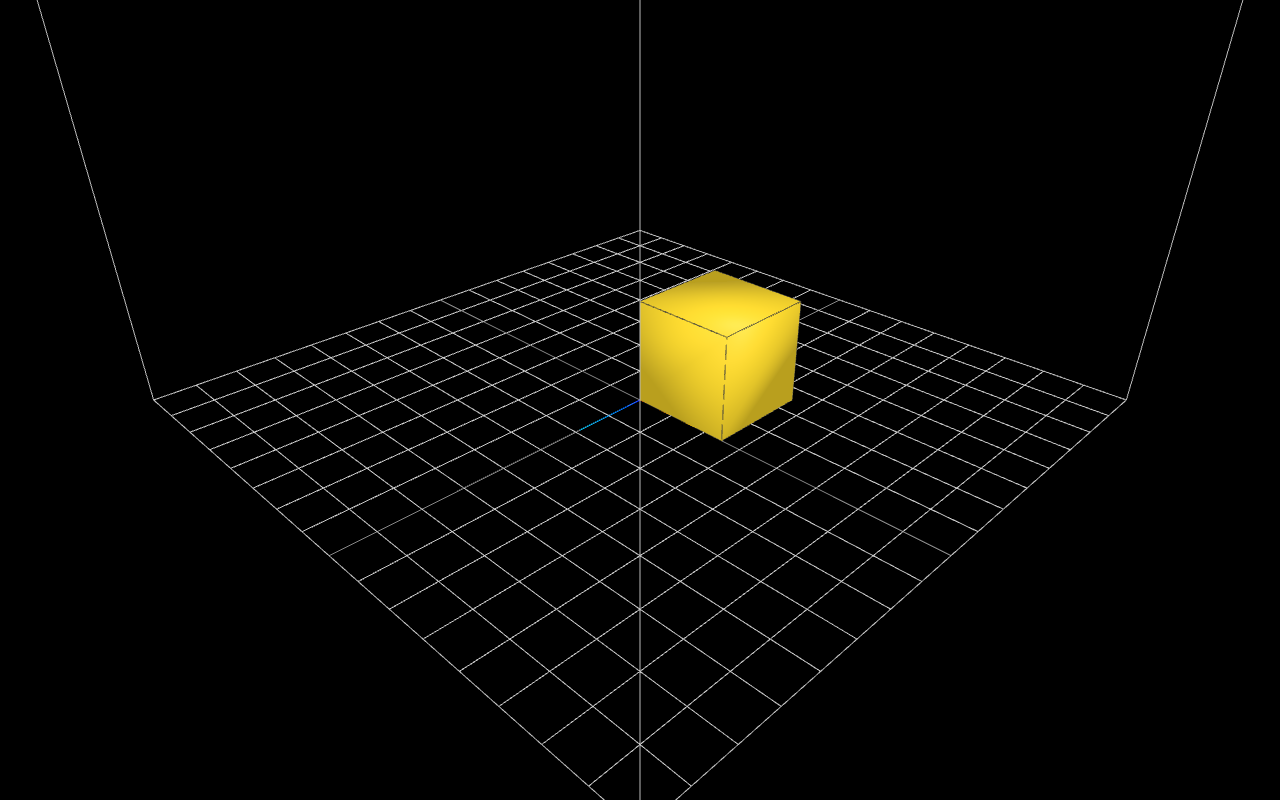
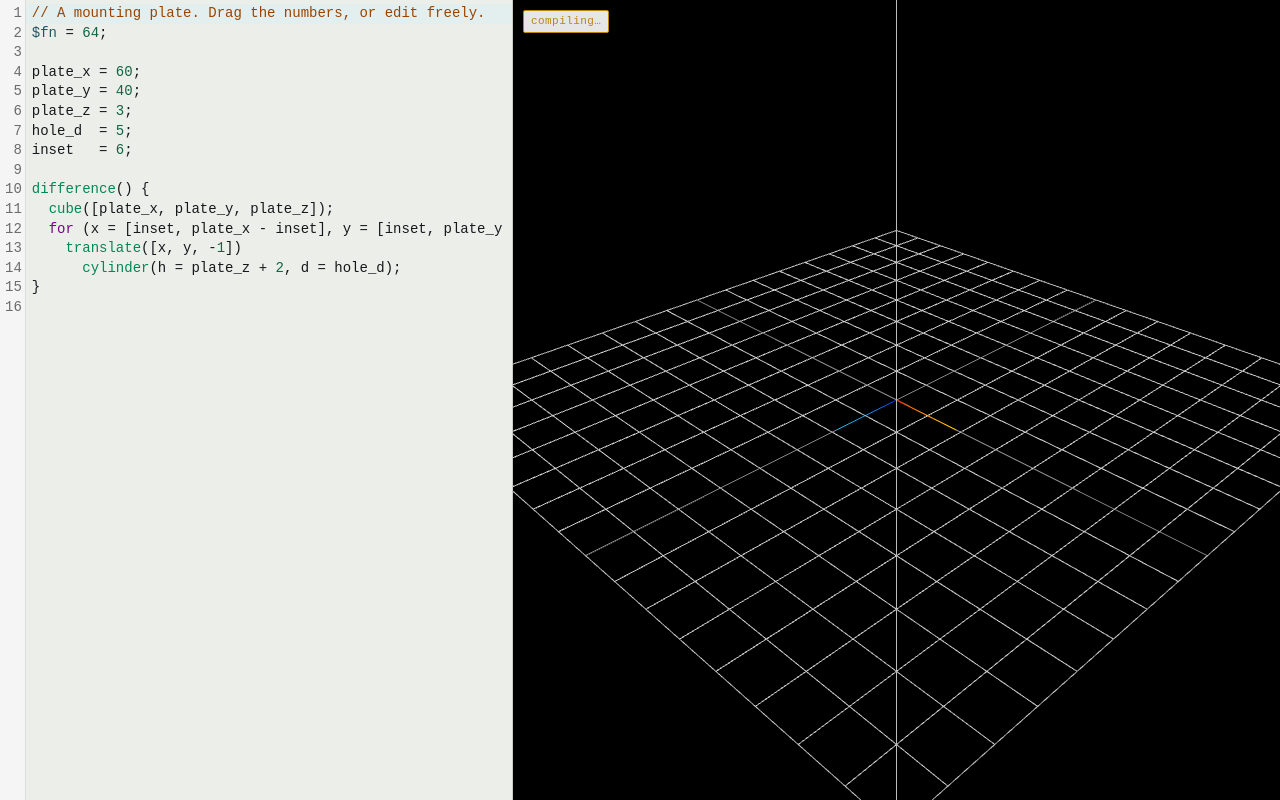
Before and after one commit to pspoerri/Vibe3D, a React (Vite) app: page / in a window 1280 px wide. Built offline with nearby package versions, Linux system fonts and the light colour scheme.

Commit message:
feat: wire editor, compiler and viewport together

```diff
--- a/src/App.tsx
+++ b/src/App.tsx
@@ -1,36 +1,95 @@
-import { useMemo } from 'react'
-import { parseOff } from './kernel/off'
+import { useEffect, useMemo, useRef, useState } from 'react'
+import { Compiler } from './kernel/compile'
+import { parseOff, type Mesh } from './kernel/off'
+import { meshStats } from './kernel/stats'
+import { Editor } from './editor/Editor'
 import { Viewport } from './viewer/Viewport'
 
-const CUBE = `OFF
-8 12 0
-0 0 0
-40 0 0
-40 40 0
-0 40 0
-0 0 40
-40 0 40
-40 40 40
-0 40 40
-3 0 3 2
-3 0 2 1
-3 4 5 6
-3 4 6 7
-3 0 1 5
-3 0 5 4
-3 1 2 6
-3 1 6 5
-3 2 3 7
-3 2 7 6
-3 3 0 4
-3 3 4 7
+const STARTER = `// A mounting plate. Drag the numbers, or edit freely.
+$fn = 64;
+
+plate_x = 60;
+plate_y = 40;
+plate_z = 3;
+hole_d  = 5;
+inset   = 6;
+
+difference() {
+  cube([plate_x, plate_y, plate_z]);
+  for (x = [inset, plate_x - inset], y = [inset, plate_y - inset])
+    translate([x, y, -1])
+      cylinder(h = plate_z + 2, d = hole_d);
+}
 `
 
+const DEBOUNCE_MS = 600
+
 export function App() {
-  const mesh = useMemo(() => parseOff(CUBE), [])
+  const [source, setSource] = useState(STARTER)
+  const [mesh, setMesh] = useState<Mesh | null>(null)
+  const [error, setError] = useState<string | null>(null)
+  const [busy, setBusy] = useState(false)
+  const [ms, setMs] = useState<number | null>(null)
+
+  const compiler = useMemo(() => new Compiler(), [])
+  useEffect(() => () => compiler.dispose(), [compiler])
+
+  // Guards against an earlier compile resolving after a later one.
+  const runIdRef = useRef(0)
+
+  useEffect(() => {
+    const runId = ++runIdRef.current
+    setBusy(true)
+    const timer = setTimeout(async () => {
+      const result = await compiler.compile(source, 'off')
+      if (runIdRef.current !== runId) return // superseded
+      // A cancelled compile is not a failure the user should see.
+      if (!result.ok && result.cancelled) return
+      setBusy(false)
+      setMs(result.ms)
+      if (result.ok) {
+        try {
+          setMesh(parseOff(new TextDecoder().decode(result.data)))
+          setError(null)
+        } catch (e) {
+          setError(e instanceof Error ? e.message : String(e))
+        }
+      } else {
+        setError(result.stderr)
+      }
+    }, DEBOUNCE_MS)
+
+    return () => clearTimeout(timer)
+  }, [source, compiler])
+
+  const stats = mesh ? meshStats(mesh) : null
+
   return (
-    <div style={{ height: '100vh' }}>
-      <Viewport mesh={mesh} />
+    <div className="app">
+      <section className="pane">
+        <Editor value={source} onChange={setSource} />
+      </section>
+      <section className="pane view">
+        <Viewport mesh={mesh} />
+        <div className="hud">
+          {busy && <span className="tag busy">compiling…</span>}
+          {!busy && ms !== null && <span className="tag">{ms} ms</span>}
+          {stats && (
+            <>
+              <span className="tag">
+                {stats.size.map((n) => n.toFixed(1)).join(' × ')} mm
+              </span>
+              <span className="tag">{stats.triangles.toLocaleString()} tris</span>
+              <span className="tag">
+                {stats.volume === null
+                  ? 'not watertight'
+                  : `${(stats.volume / 1000).toFixed(2)} cm³`}
+              </span>
+            </>
+          )}
+        </div>
+        {error && <pre className="error">{error}</pre>}
+      </section>
     </div>
   )
 }
--- a/src/index.css
+++ b/src/index.css
@@ -1,3 +1,26 @@
 * { box-sizing: border-box; }
 html, body, #root { height: 100%; margin: 0; }
-body { font: 14px/1.5 system-ui, sans-serif; }
+body { font: 14px/1.5 system-ui, sans-serif; color: #16181c; background: #eceeea; }
+
+.app { display: grid; grid-template-columns: minmax(320px, 40%) 1fr; height: 100%; }
+.pane { min-width: 0; min-height: 0; position: relative; }
+.pane + .pane { border-left: 1px solid #c8ccc4; }
+.view { background: #f6f7f4; }
+
+.hud {
+  position: absolute; top: 10px; left: 10px; display: flex; flex-wrap: wrap; gap: 6px;
+  pointer-events: none;
+}
+.tag {
+  font: 500 11px/1 ui-monospace, monospace; letter-spacing: .04em;
+  background: rgba(255, 255, 255, .9); border: 1px solid #c8ccc4; border-radius: 2px;
+  padding: 5px 7px; color: #414741;
+}
+.tag.busy { border-color: #b8860b; color: #b8860b; }
+
+.error {
+  position: absolute; left: 10px; right: 10px; bottom: 10px; margin: 0; max-height: 42%;
+  overflow: auto; font: 12px/1.5 ui-monospace, monospace; white-space: pre-wrap;
+  background: #fff0f4; border: 1px solid #a8256b; border-radius: 2px;
+  padding: 10px 12px; color: #7a1a4e;
+}
```
